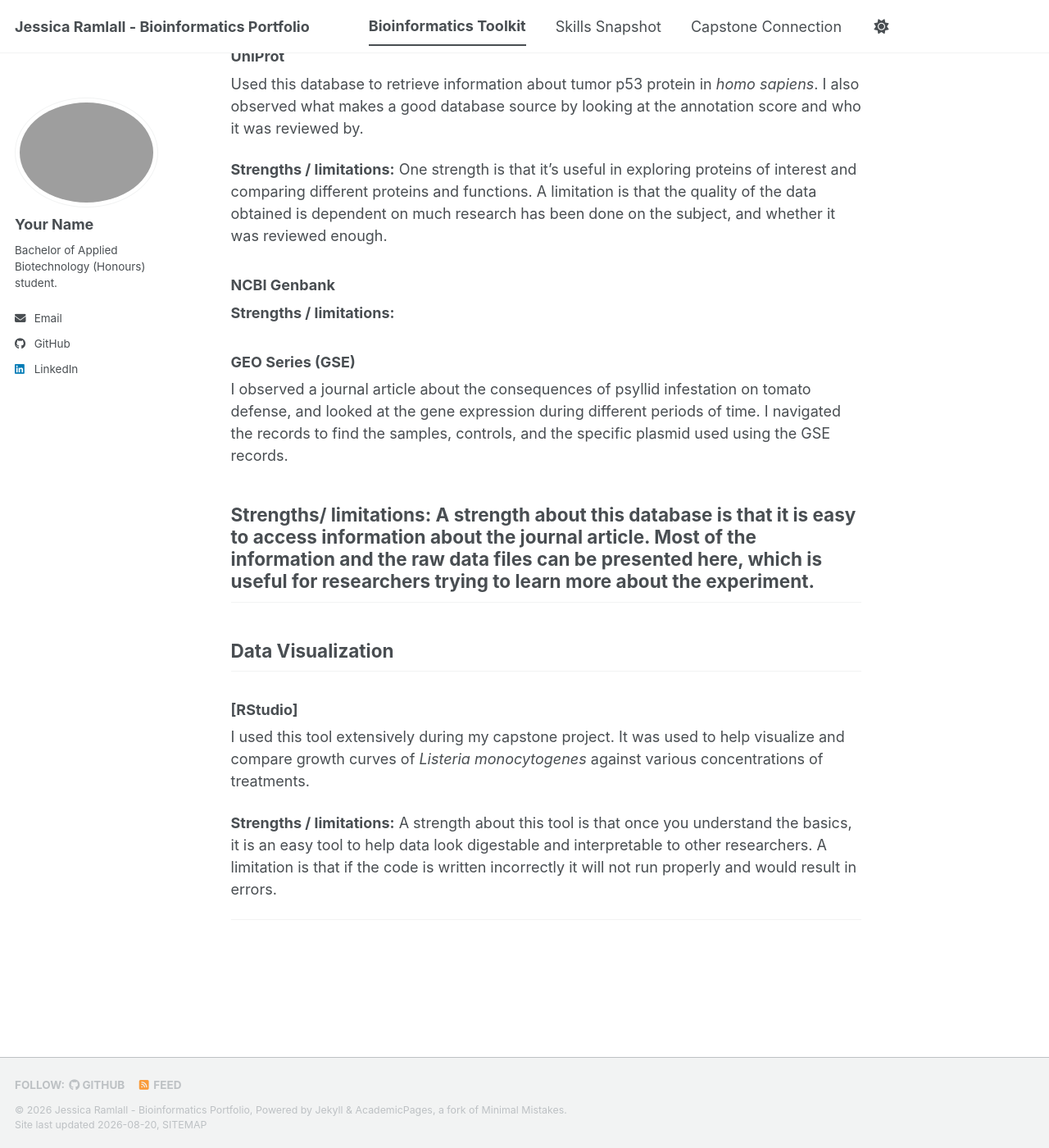
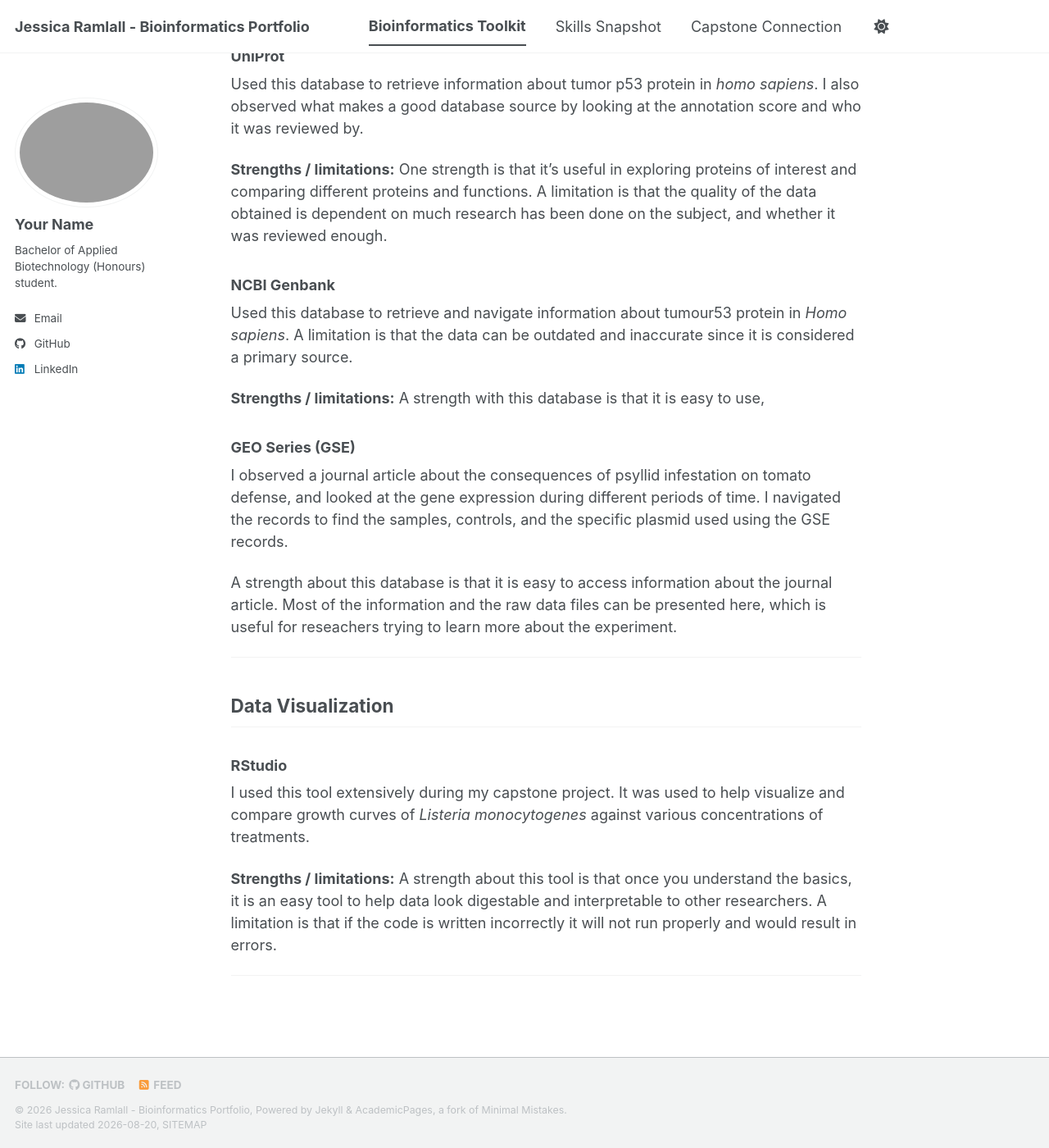
Before and after one commit to JessicaRam345/biot74000-portfolio, a Jekyll site: the page built from _pages/toolkit.md, in a window 1280 px wide and 1400 px high, scrolled down 674 px. Shown: the whole window at 82% size. Built offline with Jekyll 4.4.1, drawn with Linux system fonts in a browser that asks for light colours; a script bundle is joined from its source files by our own code; library files that are not in the unit come from our copies; part of the change alters nothing that is shown.

Commit message:
Revise Bioinformatics Toolkit content and structure
Updated the Bioinformatics Toolkit page by removing instructional comments and adding personal reflections on tool usage. Enhanced clarity and organization of content.

```diff
--- a/_pages/toolkit.md
+++ b/_pages/toolkit.md
@@ -4,36 +4,6 @@ title: "Bioinformatics Toolkit"
 author_profile: true
 ---
 
-<!--
-  ============================================================================
-  SECTION 2: BIOINFORMATICS TOOLKIT  (30 points)
-  ============================================================================
-  A curated, annotated catalogue of the tools, databases, file formats, and
-  methods you worked with in this course. This is the POLISHED version of your
-  Course Learning Log — not a copy-paste, but a professional re-write,
-  organized by CATEGORY (not by unit).
-
-  FOR EACH ENTRY, INCLUDE:
-    - Tool / database name
-    - 1–2 sentences describing one specific use example from the course
-      that YOU performed
-    - One note on a strength or a limitation
-
-  SUGGESTED CATEGORIES (use the ones that fit your work; add or remove as needed):
-    Sequence Analysis Tools · Databases & Data Retrieval ·
-    Genome & Transcriptome Analysis · Protein Structure & Function ·
-    Computational & Scripting Tools · Data Visualization
-
-  Entries copied word-for-word from documentation will not receive full marks —
-  use your own words. Quality and honesty matter more than the number of entries.
-
-  HOW TO EDIT:
-    - Replace the example entries below with your own.
-    - Keep the same simple pattern: a "##" category heading, then one
-      "###" heading per tool, then your notes underneath.
-    - Delete these grey instruction notes before you submit.
-  ============================================================================
--->
 
 _A curated catalogue of the tools, databases, and methods I have worked with,
 organized by what they are used for._
@@ -58,18 +28,22 @@ Used this database to retrieve information about tumor p53 protein in *homo sapi
 
 ### NCBI Genbank
 
-**Strengths / limitations:**
+Used this database to retrieve and navigate information about tumour53 protein in *Homo sapiens*. A limitation is that the data can be outdated and inaccurate since it is considered a primary source.
+
+**Strengths / limitations:** A strength with this database is that it is  easy to use,
 
 ### GEO Series (GSE)
 
 I observed a journal article about the consequences of psyllid infestation on tomato defense, and looked at the gene expression during different periods of time. I navigated the records to find the samples, controls, and the specific plasmid used using the GSE records.
 
-**Strengths/ limitations:** A strength about this database is that it is easy to access information about the journal article. Most of the information and the raw data files can be presented here, which is useful for researchers trying to learn more about the experiment.
+A strength about this database is that it is easy to access information about the journal article. Most of the information and the raw data files can be presented here, which is useful for reseachers trying to learn more about the experiment.
+
+
 ---
 
 ## Data Visualization
 
-### [RStudio]
+### RStudio
 
  I used this tool extensively during my capstone project. It was used to help visualize and compare growth curves of *Listeria monocytogenes* against various concentrations of treatments.
 
```
